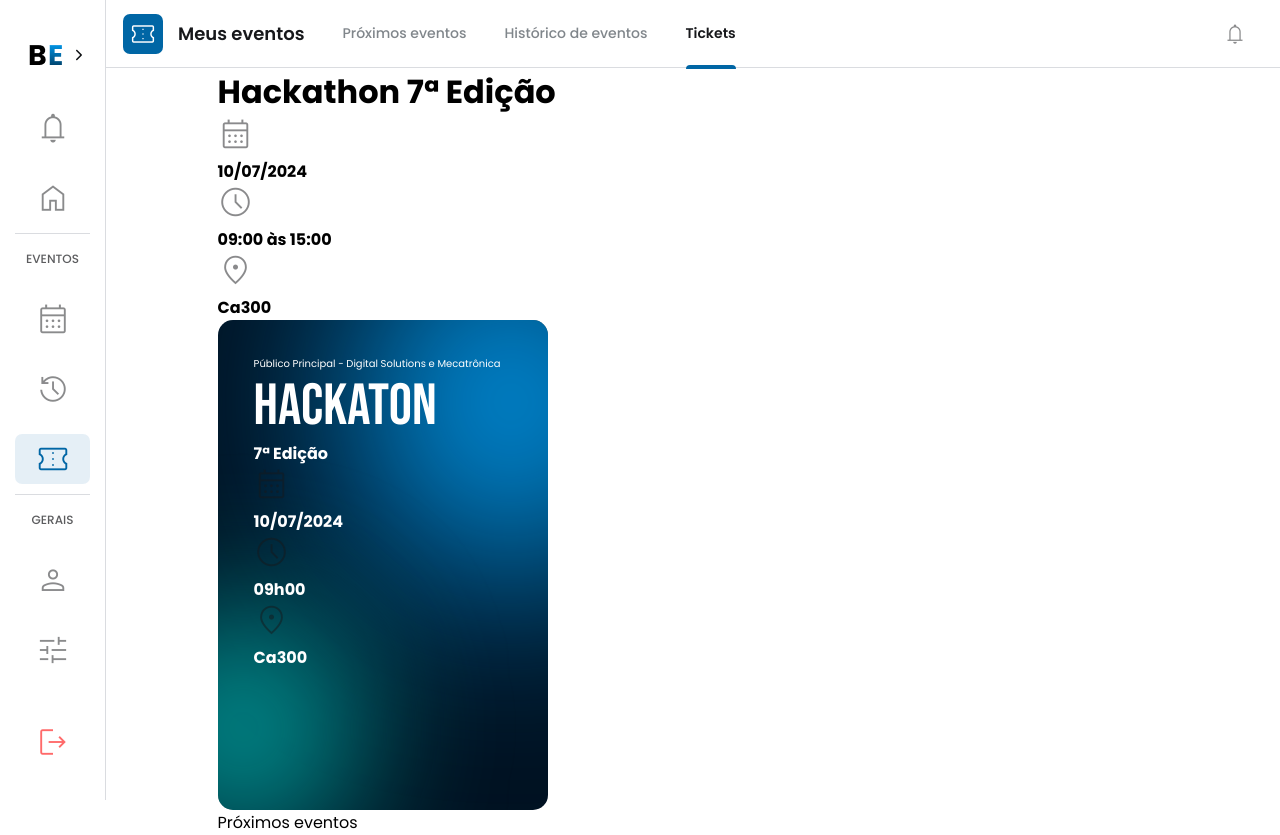
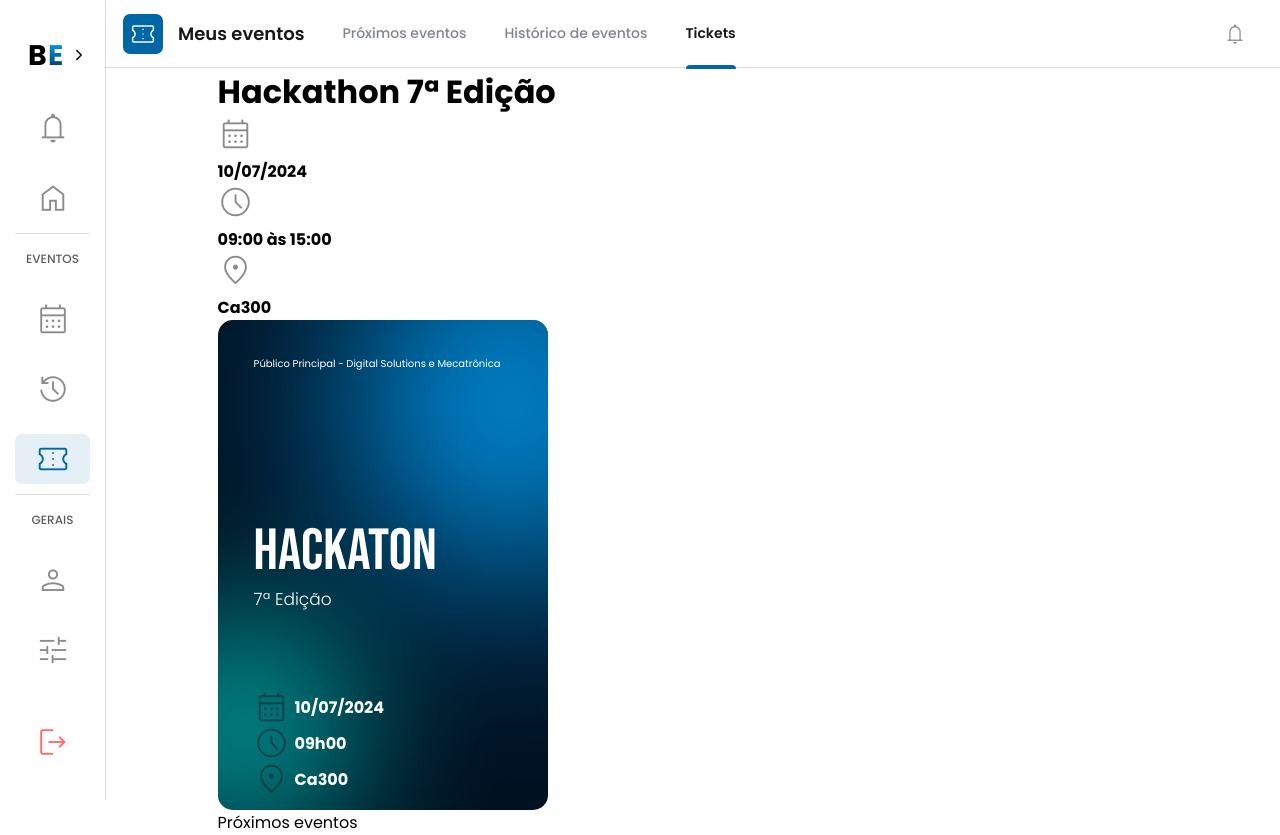
Before and after one commit to EsyProject/EsyFrontend, a React (Vite) app: page /tickets in a window 1280 px wide. Built offline with nearby package versions, Linux system fonts and the light colour scheme.

Commit message:
style: eventcard style update

```diff
--- a/src/components/EventCard/EventCard.css
+++ b/src/components/EventCard/EventCard.css
@@ -70,9 +70,28 @@
   font-size: 10px;
 }
 
+.card-header {
+  margin-bottom: 145px;
+}
+
+.card-body {
+  margin-bottom: 77px;
+}
+
 .card-body h2 {
   font-size: 58px;
   text-transform: uppercase;
-  font-family: 'Bebas Neue';
+  font-family: "Bebas Neue";
   font-weight: 400;
 }
+
+.card-body h4 {
+  font-size: 17px;
+  font-weight: 300;
+}
+
+.info {
+  display: flex;
+  align-items: center;
+  gap: 5px;
+}
```
